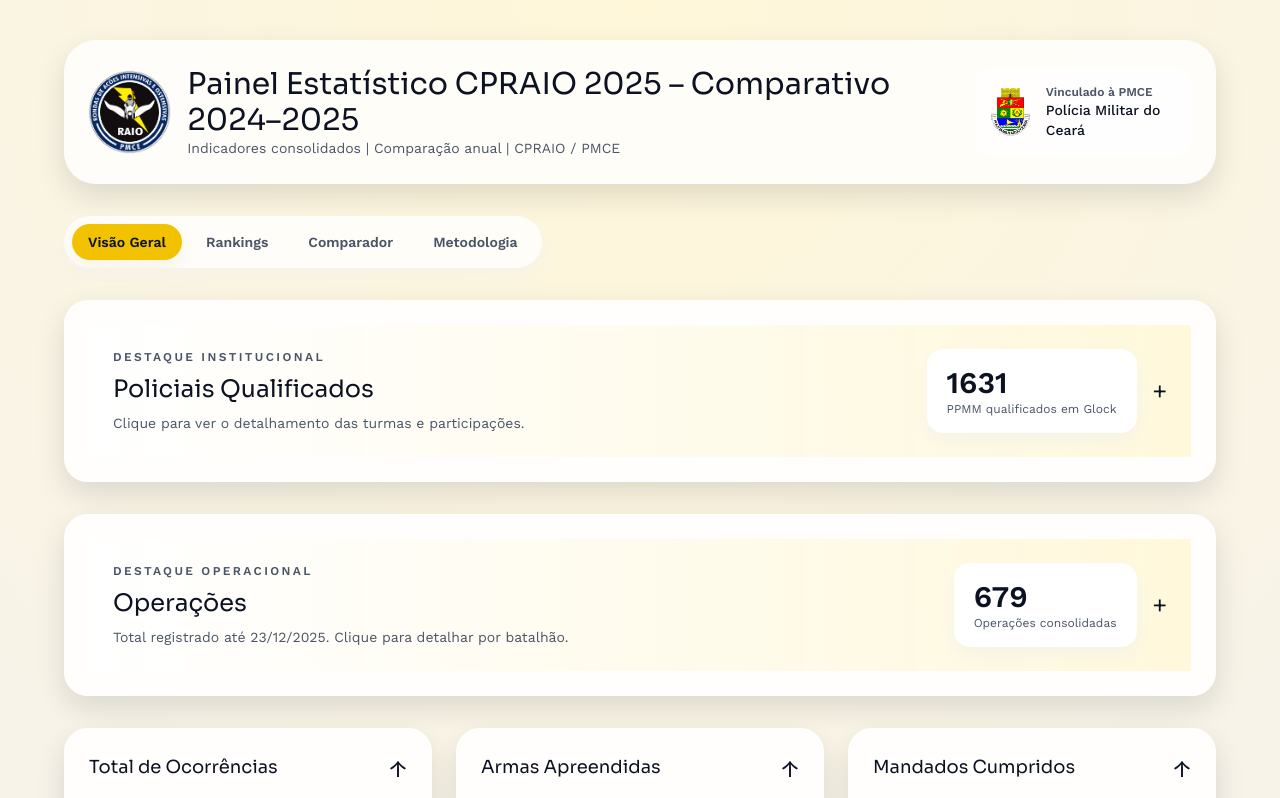
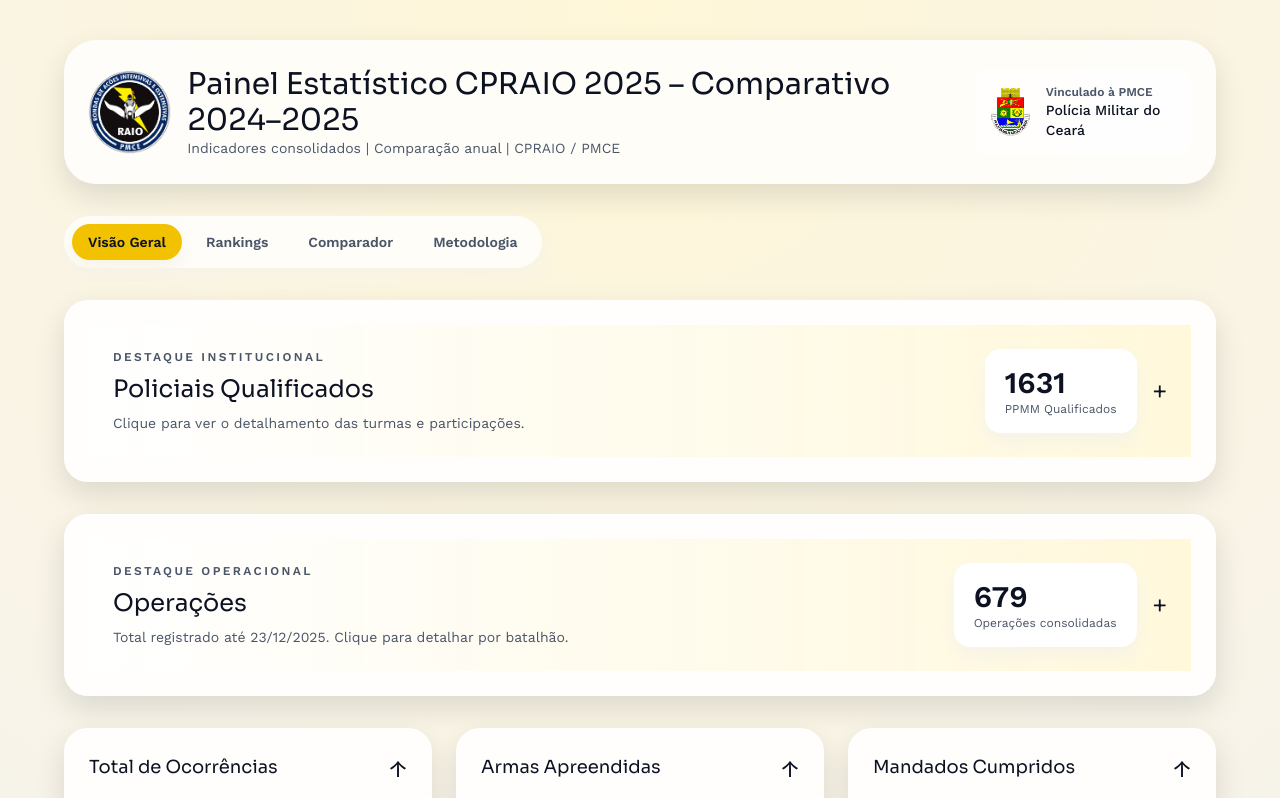
Before and after one commit to abraaorosal/estatistica24_25_CPRaio, a Next.js app: page / in a window 1280 px wide. Shown: the top 798 px of the page. Built offline with nearby package versions, Linux system fonts and the light colour scheme.

Commit message:
Adjust PPMM Qualificados label

```diff
--- a/app/page.tsx
+++ b/app/page.tsx
@@ -396,9 +396,7 @@
                   <div className="flex items-center gap-4">
                     <div className="rounded-2xl bg-white px-5 py-4 shadow-soft">
                       <p className="text-3xl font-semibold text-ink">1631</p>
-                      <p className="text-xs text-slate">
-                        PPMM qualificados em Glock
-                      </p>
+                      <p className="text-xs text-slate">PPMM Qualificados</p>
                     </div>
                     <div className="text-2xl">{trainingOpen ? "−" : "+"}</div>
                   </div>
```
